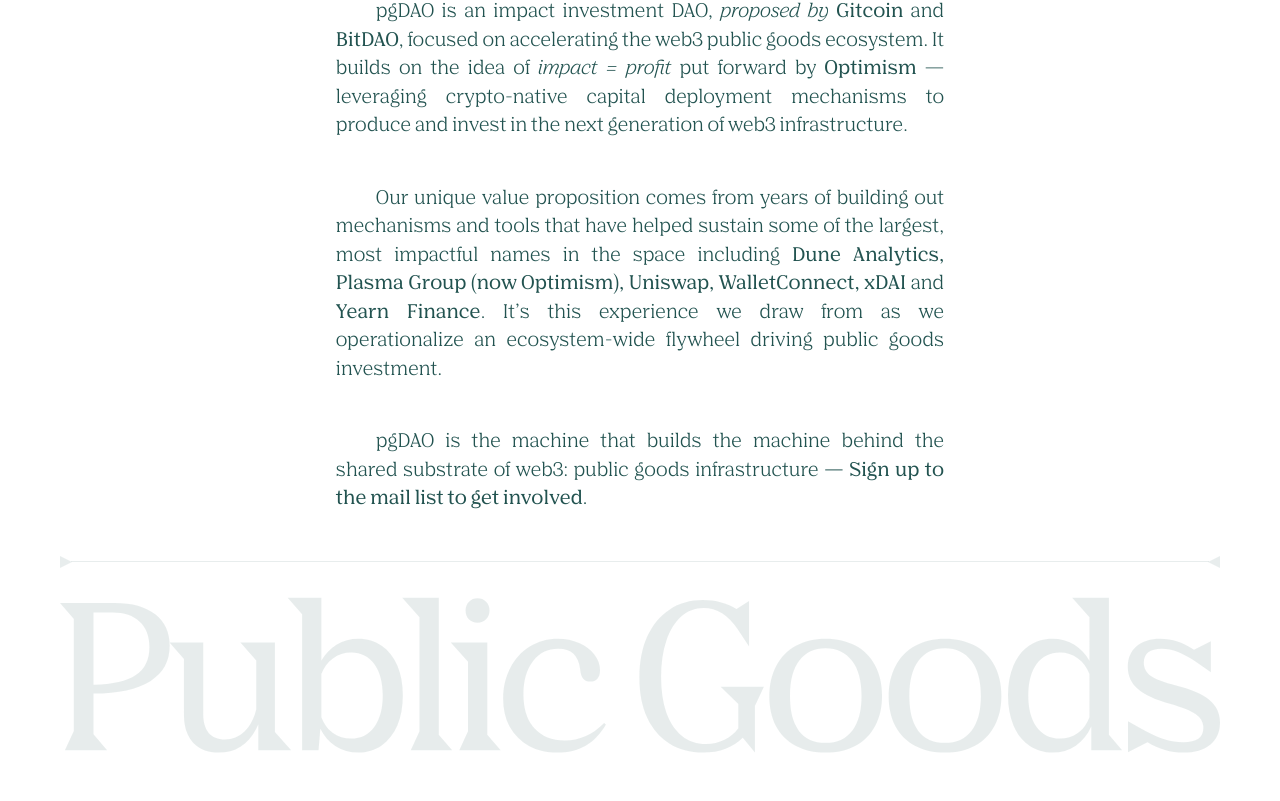
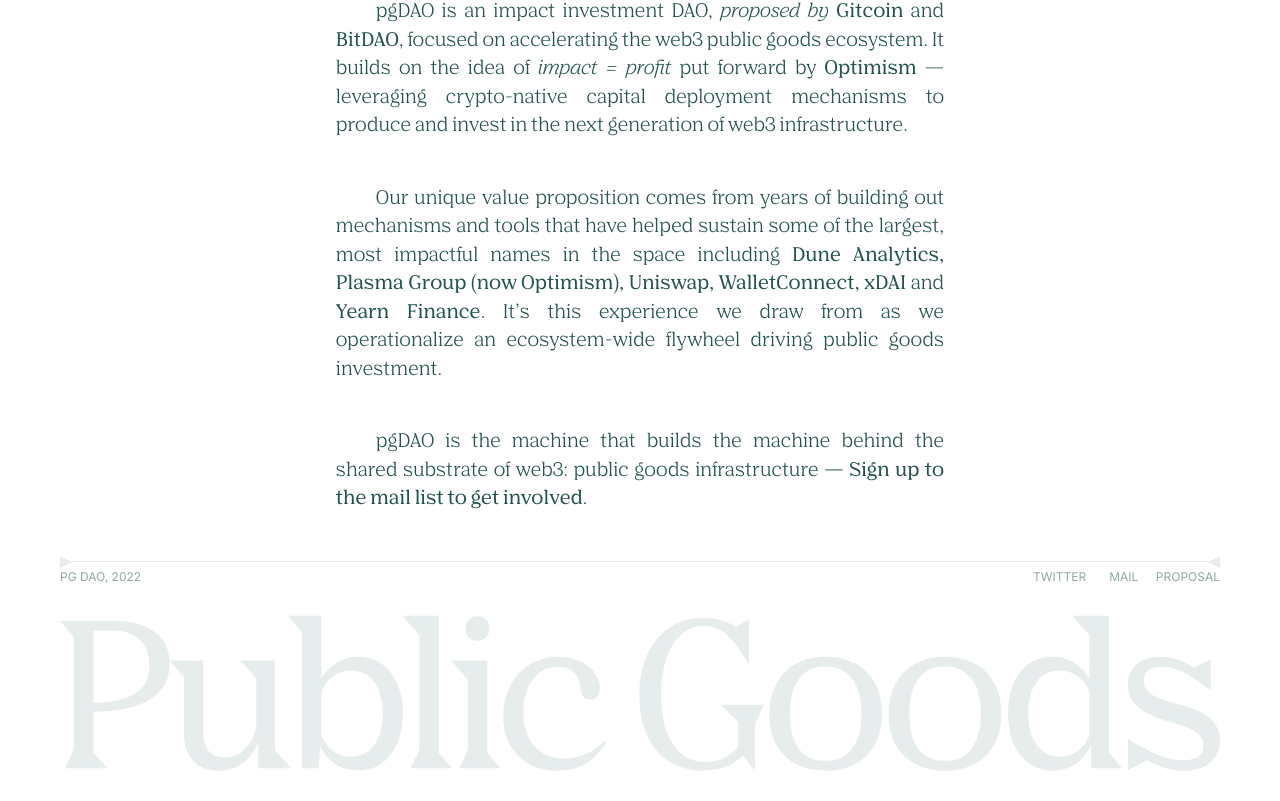
Before and after one commit to windranger-io/public-goods, a Next.js app: page / in a window 1280 px wide. Shown: the part 1562-2363 px from the top of the page. Built offline with nearby package versions, Linux system fonts and the light colour scheme.

Commit message:
chore: footer links

```diff
--- a/src/components/Footer.tsx
+++ b/src/components/Footer.tsx
@@ -1,10 +1,26 @@
-import { Box } from '@chakra-ui/react'
+import { Box, Grid, Link, Text } from '@chakra-ui/react'
+// import NextLink from 'next/link'
 import Image from 'next/image'
 
 const Footer = () => {
   return (
     <Box mx={{ base: '16px', md: '60px' }}>
       <Separator />
+      <Box
+        display={'flex'}
+        justifyContent={{ base: 'center', md: 'space-between' }}
+      >
+        <Box display={{ base: 'none', md: 'block' }}>
+          <Text variant="inter" fontSize={'12px'} color="rgba(34, 83, 80, 0.5)">
+            PG DAO, {new Date().getFullYear()}{' '}
+          </Text>
+        </Box>
+        <Grid templateColumns="repeat(3, 1fr)" textAlign={'center'}>
+          <Link variant="as-footer">Twitter</Link>
+          <Link variant="as-footer">Mail</Link>
+          <Link variant="as-footer">Proposal</Link>
+        </Grid>
+      </Box>
       <Box>
         <Image
           alt="Public Goods Logo"
--- a/src/theme/index.ts
+++ b/src/theme/index.ts
@@ -1,11 +1,13 @@
 import { extendTheme } from '@chakra-ui/react'
 import { Text } from './text'
 import { Button } from './button'
+import { Link } from './link'
 
 export const theme = extendTheme({
   components: {
     Text,
     Button,
+    Link,
   },
   colors: {
     brand: {
--- /dev/null
+++ b/src/theme/link.ts
@@ -0,0 +1,28 @@
+export const Link = {
+  baseStyle: {
+    _hover: {
+      textDecoration: 'none',
+    },
+  },
+  // styles for different sizes ("sm", "md", "lg")
+  sizes: {
+    sm: {},
+    md: {},
+  },
+  // styles for different visual variants ("outline", "solid")
+  variants: {
+    'as-footer': {
+      color: 'rgba(34, 83, 80, 0.5)',
+      fontFamily: 'Inter, sans-serif',
+      fontSize: '12px',
+      fontWeight: '400',
+      textTransform: 'uppercase',
+      _hover: {
+        color: 'rgba(34, 83, 80, 1)',
+      },
+      _active: {
+        color: 'rgba(34, 83, 80, 0.9)',
+      },
+    },
+  },
+}
```
